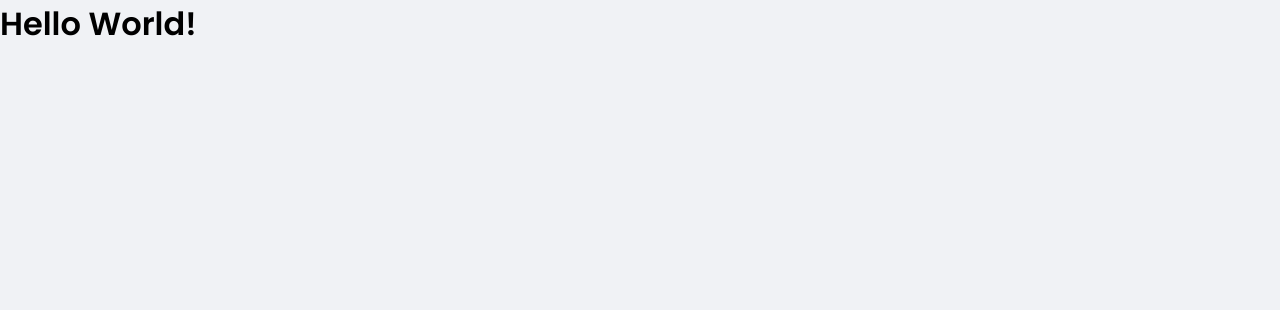
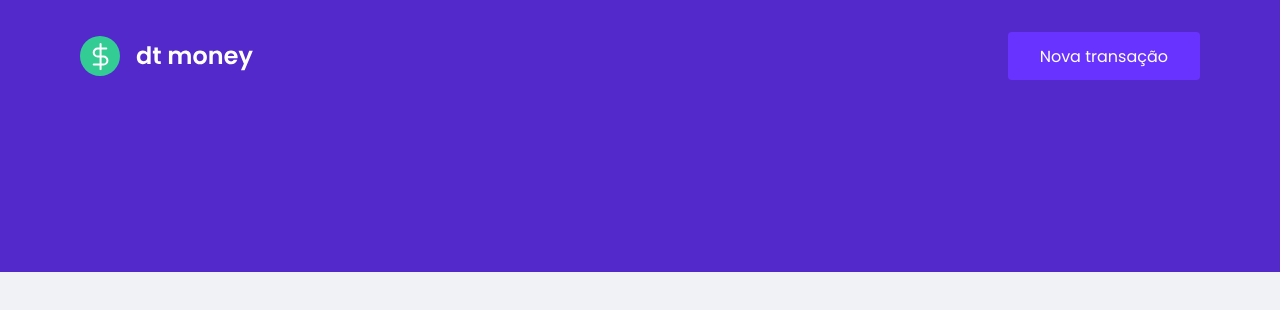
Before and after one commit to hantonny/dtmoney, a React (Create React App) app: page / in a window 1280 px wide. Shown: the top 310 px of the page. Built offline with nearby package versions, Linux system fonts and the light colour scheme.

Commit message:
:sparkles: - Componente: Header

```diff
--- a/src/App.tsx
+++ b/src/App.tsx
@@ -1,10 +1,11 @@
+import { Header } from "./components/Header";
 import { GlobalStyle } from "./styles/global";
 
 export function App() {
   return (
-    <div className="App">
-      <h1>Hello World!</h1>
+    <>
+      <Header/>
       <GlobalStyle/>
-    </div>
+    </>
   );
 }
--- /dev/null
+++ b/src/components/Header/index.tsx
@@ -0,0 +1,15 @@
+import logoImg from '../../assets/logo.svg'
+import { Container, Content } from './styles'
+
+export function Header(){
+    return (
+        <Container>
+            <Content>
+            <img src={logoImg} alt="dtmoney" />
+            <button type="button">
+                Nova transação
+            </button>
+            </Content>
+        </Container>
+    )
+}
--- /dev/null
+++ b/src/components/Header/styles.ts
@@ -0,0 +1,34 @@
+import styled from "styled-components";
+
+export const Container = styled.header`
+    background: var(--blue);
+
+
+`;
+
+export const Content = styled.div`
+    max-width: 1120px;
+    margin: 0 auto;
+
+    padding: 2rem 1rem 12rem;
+    display: flex;
+    align-items: center;
+    justify-content: space-between;
+
+    button {
+        font-size:  1rem;
+        color: #FFF;
+        background: var(--blue-light);
+        border: 0;
+        padding: 0 2rem;
+        border-radius: 0.25rem;
+        height: 3rem;
+
+        transition: filter 0.2s;
+
+        &:hover {
+            filter: brightness(0.9);
+        }
+    }
+
+`;
```
